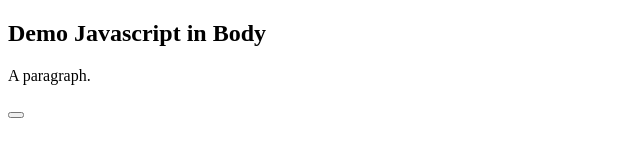
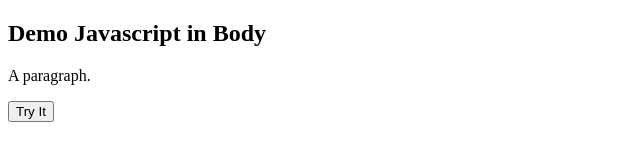
Before and after one commit to citizenofgotham/Webdesign, a plain HTML site: page body.html in a window 1280 px wide. Shown: the full height of the page, 0-640 px from the left. Drawn offline with Linux system fonts and the light colour scheme.

Commit message:
Update body.html

```diff
--- a/body.html
+++ b/body.html
@@ -3,7 +3,7 @@
   <body>
     <h2>Demo Javascript in Body</h2>
     <p id="demo" >A paragraph.</p>
-      <button type="button" onclick="myFunction()"></button>
+      <button type="button" onclick="myFunction()">Try It</button>
   </body>
   <script>
     function myFunction() {
```
